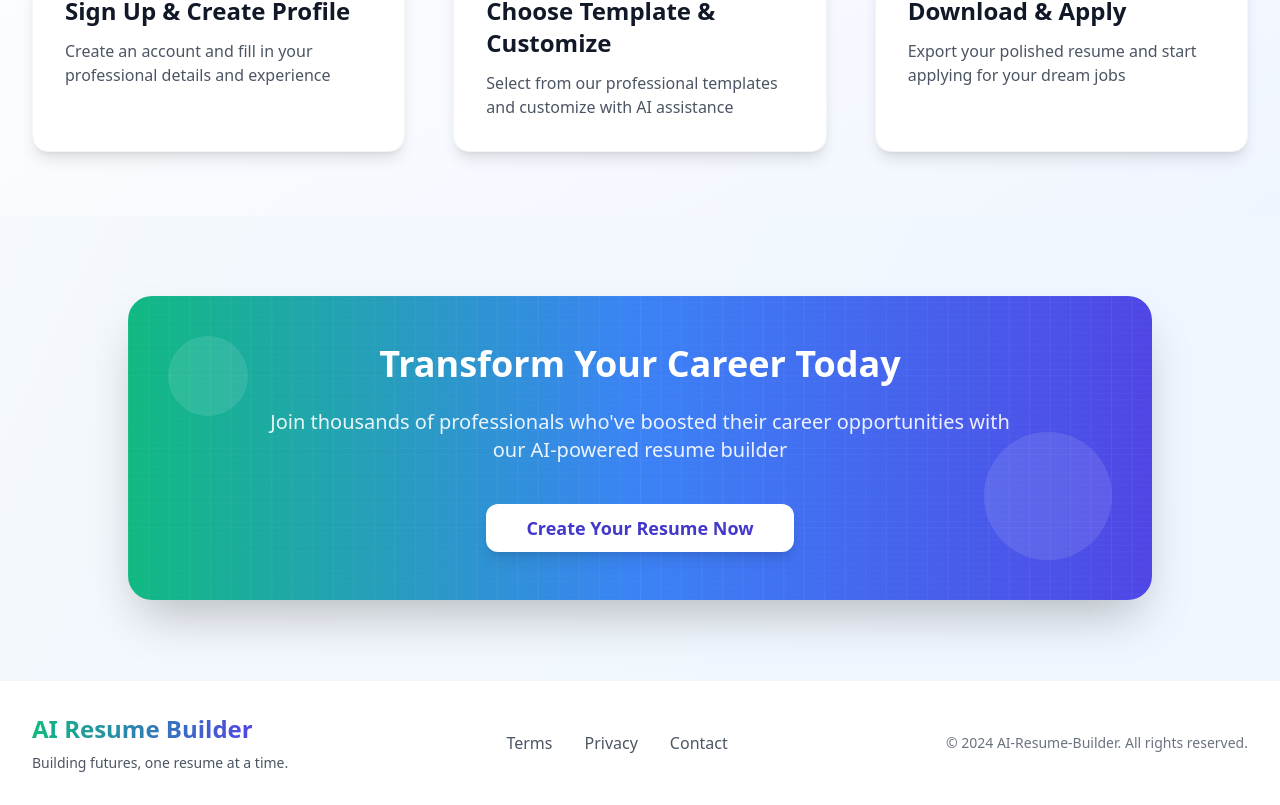
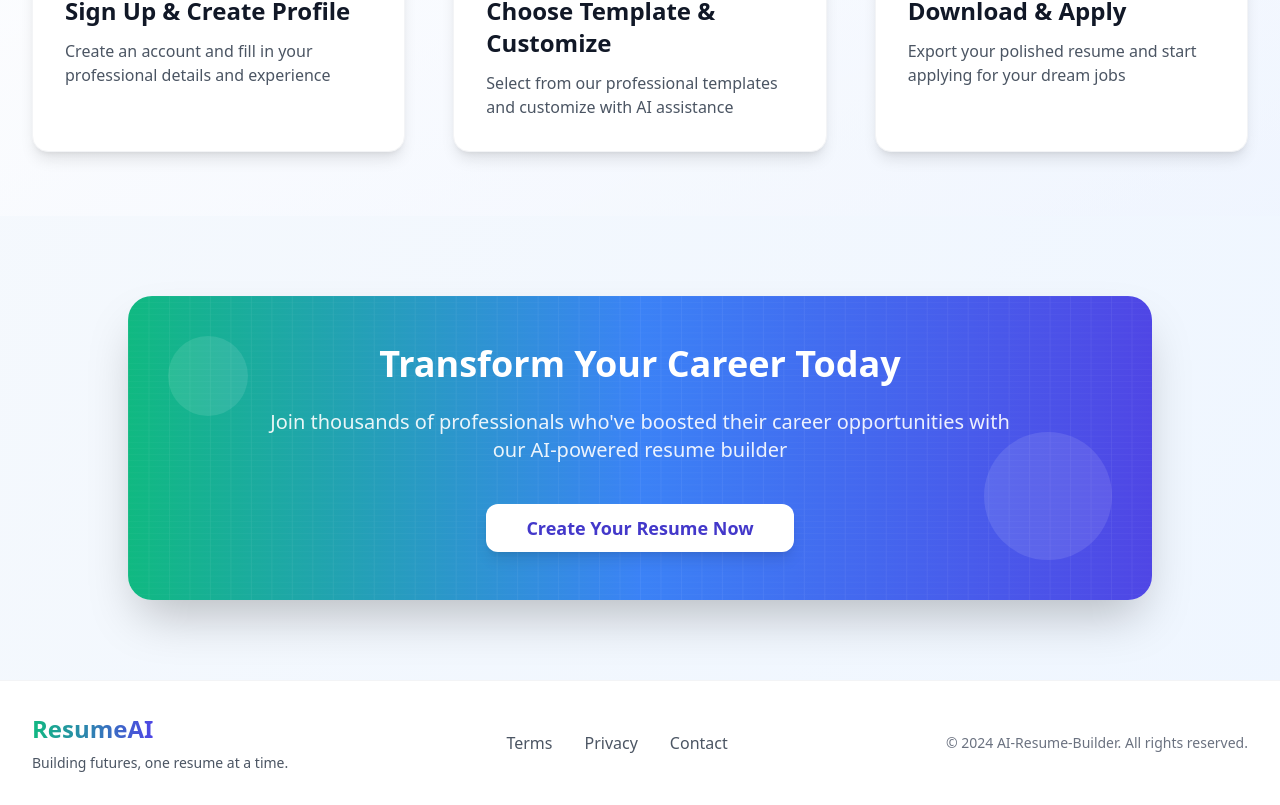
Before and after one commit to kellatirupathi/AiResumeBuilder, a React (Vite) app in the folder Frontend/: page / in a window 1280 px wide. Shown: the part 1890-2695 px from the top of the page. Built offline with nearby package versions, Linux system fonts and the light colour scheme; no server answers.

Commit message:
Update HomePage.jsx

```diff
--- a/Frontend/src/pages/home/HomePage.jsx
+++ b/Frontend/src/pages/home/HomePage.jsx
@@ -384,7 +384,7 @@ function HomePage() {
         <div className="max-w-7xl mx-auto flex flex-col md:flex-row justify-between items-center">
           <div className="flex flex-col items-center md:items-start">
             <div className="text-2xl font-bold bg-gradient-to-r from-emerald-500 to-indigo-600 bg-clip-text text-transparent mb-2">
-              AI Resume Builder
+              ResumeAI
             </div>
             <p className="text-gray-600 dark:text-gray-300 text-sm text-center md:text-left">Building futures, one resume at a time.</p>
           </div>
```
